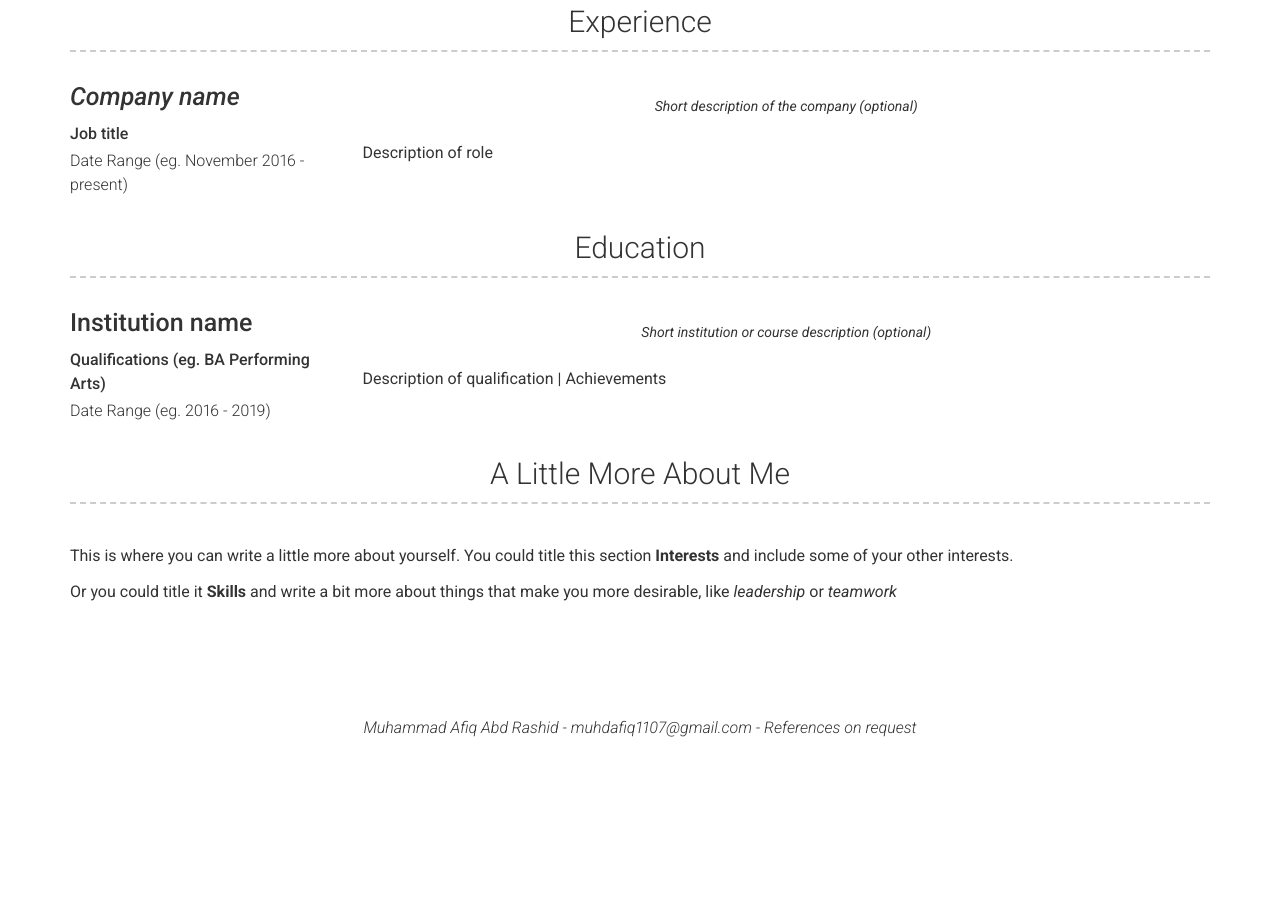
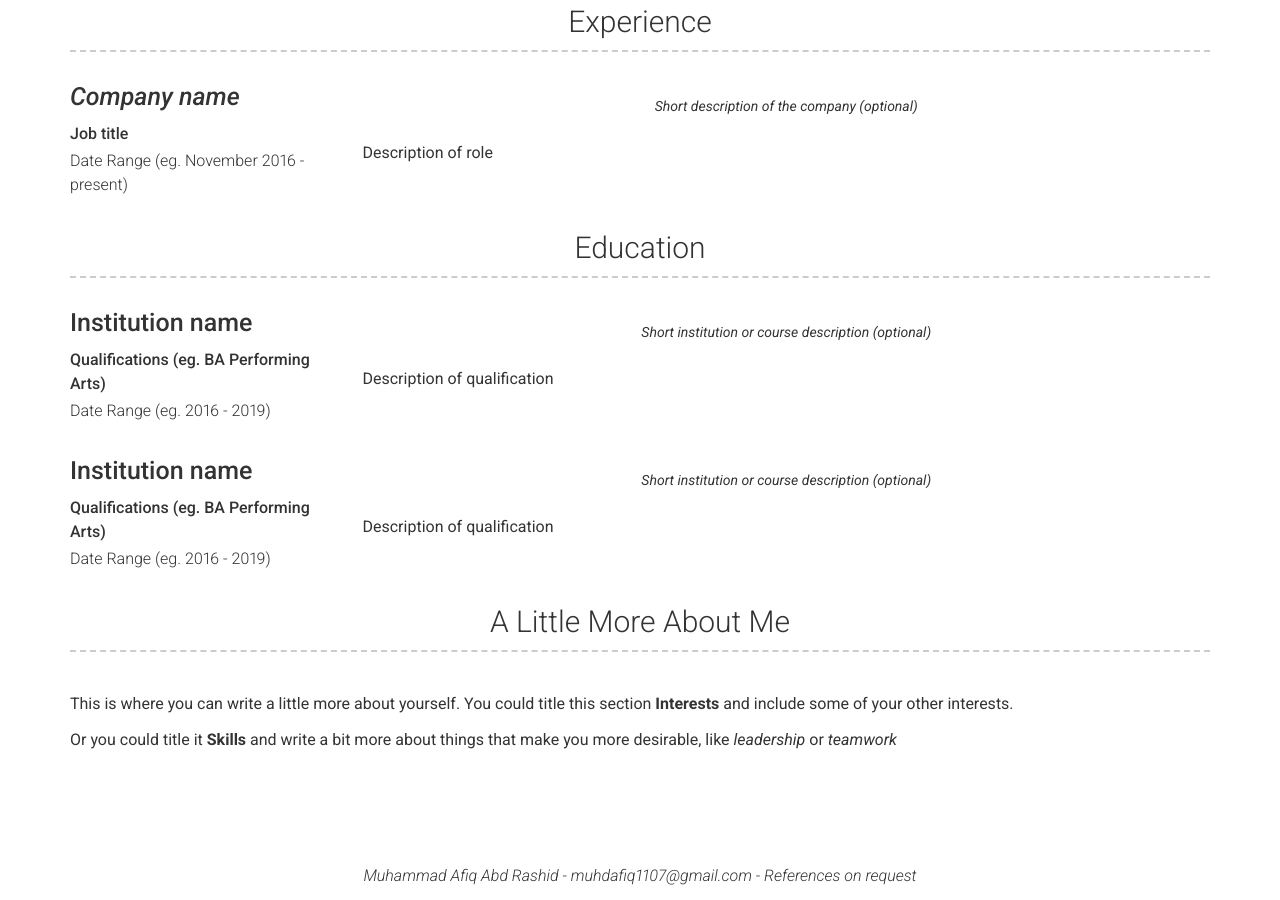
Before and after one commit to afiqabdrashid/afiqabdrashid.github.io, a Jekyll site: the page built from index.md, in a window 1280 px wide and 900 px high, scrolled down 894 px. Built offline with Jekyll 4.4.1, drawn with Linux system fonts in a browser that asks for light colours; before the commit the page ends 1646 px from its top, so only the background shows below that.

Commit message:
Update education.yml

```diff
--- a/_data/education.yml
+++ b/_data/education.yml
@@ -6,5 +6,12 @@
     Short institution or course description (optional)
   description: | # this will include new lines to allow paragraphs
     Description of qualification
-    |
-    Achievements
+
+# Education Template
+- name: Institution name
+  dates: Date Range (eg. 2016 - 2019)
+  qualification: Qualifications (eg. BA Performing Arts)
+  quote: >
+    Short institution or course description (optional)
+  description: | # this will include new lines to allow paragraphs
+    Description of qualification
```
